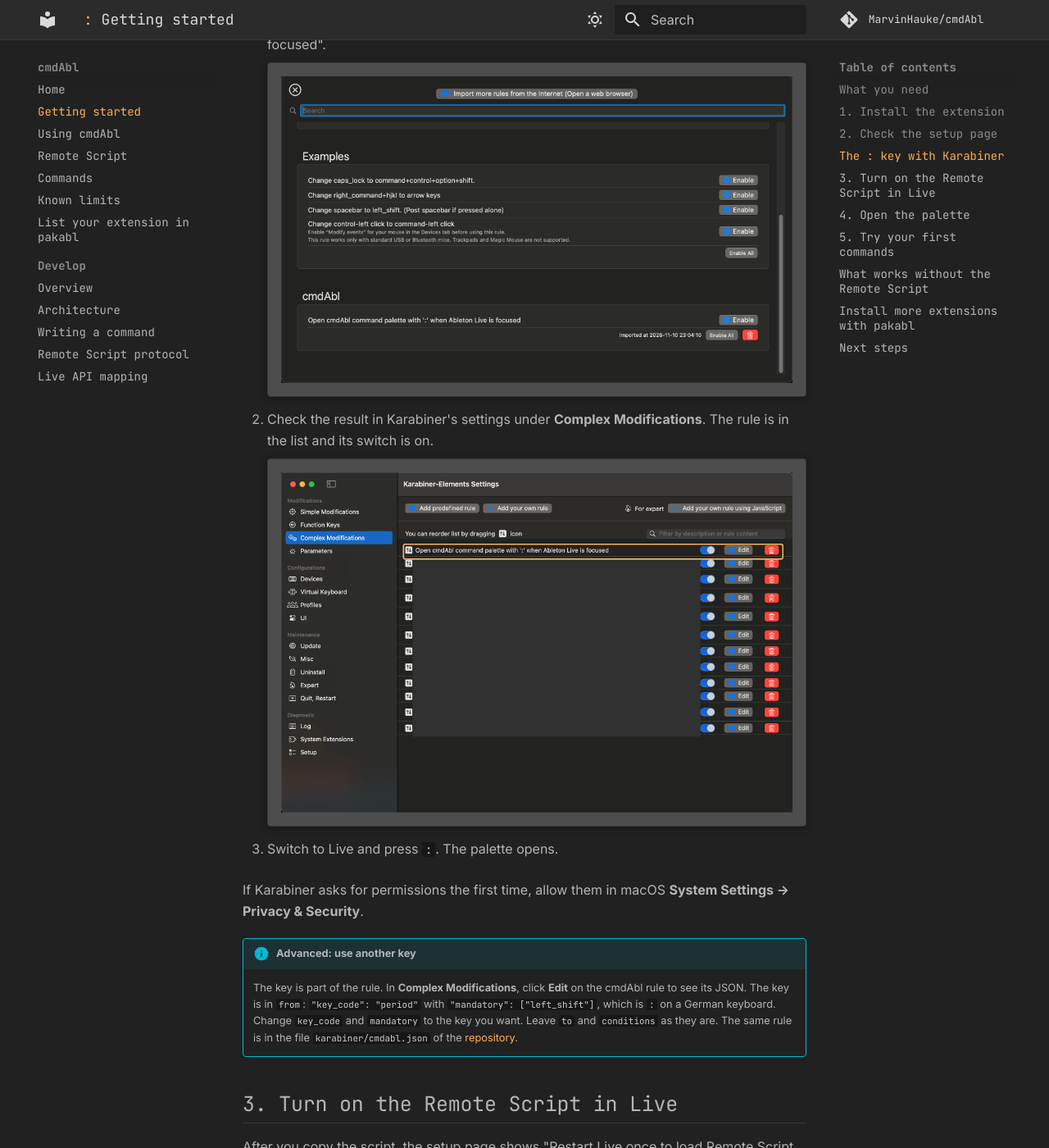
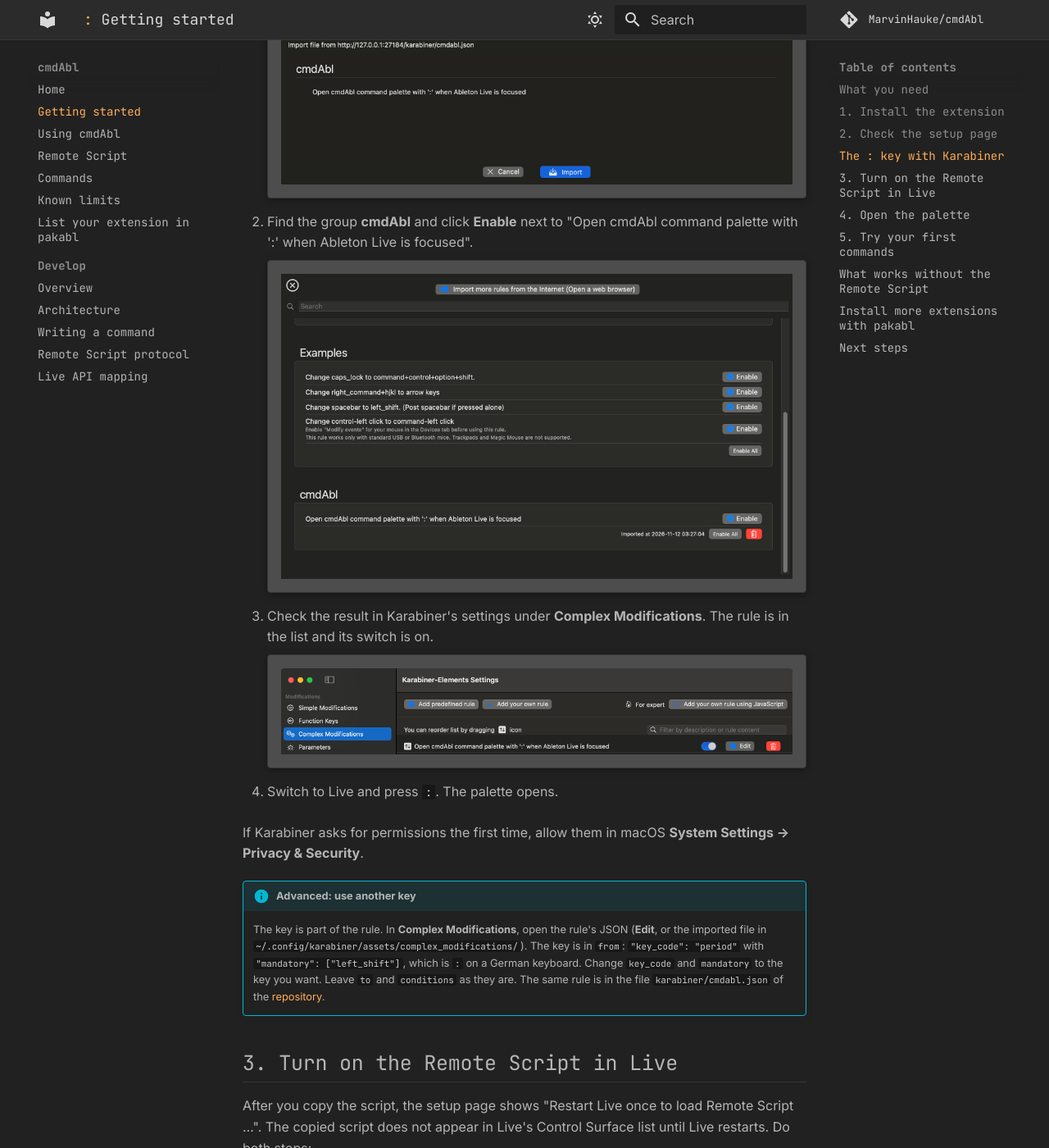
Before and after one commit to MarvinHauke/cmdAbl, an MkDocs documentation site: the page built from docs/getting-started.md, in a window 1280 px wide and 1400 px high, scrolled down 3228 px. Shown: the whole window at 82% size. Built offline with MkDocs 1.6.1 and Material for MkDocs 9.7.7, drawn with Linux system fonts in a browser that asks for light colours; comment, search, counter and statistics services are not loaded.

Commit message:
docs(getting-started): Karabiner steps Add rule, Import, Enable, check; new cropped screenshots; soften Edit hint
Co-Authored-By: Claude Sonnet 5.5 <noreply@anthropic.com>

```diff
--- a/docs/getting-started.md
+++ b/docs/getting-started.md
@@ -76,20 +76,24 @@ Karabiner-Elements turns the `:` key into "open cmdAbl", and only while Live is
 brings the rule with it. You add it once.
 
 1. In the setup page, click **Add rule** in the Keyboard trigger row. Karabiner's import window opens and asks to
-   import the rule. Click **Import**. Then find the group **cmdAbl** and click **Enable** next to "Open cmdAbl command palette with ':' when Ableton Live is focused".
+   import the rule. Click **Import**.
 
-    ![Karabiner-Elements' import window, scrolled to the group cmdAbl, with one rule, Open cmdAbl command palette with ':' when Ableton Live is focused, and its Enable button](assets/images/karabiner-import.png)
+    ![Karabiner-Elements' import window: Import file from http://127.0.0.1:27184/karabiner/cmdabl.json, the group cmdAbl with one rule, Open cmdAbl command palette with ':' when Ableton Live is focused, and the buttons Cancel and Import](assets/images/karabiner-import-dialog.png)
 
-2. Check the result in Karabiner's settings under **Complex Modifications**. The rule is in the list and its switch is on.
+2. Find the group **cmdAbl** and click **Enable** next to "Open cmdAbl command palette with ':' when Ableton Live is focused".
 
-    ![Karabiner-Elements Settings, Complex Modifications: the first rule, Open cmdAbl command palette with ':' when Ableton Live is focused, is outlined and its switch is on; the other rules are covered](assets/images/karabiner-rules.png)
+    ![Karabiner-Elements' window after the import, scrolled to the group cmdAbl, with one rule and its Enable button](assets/images/karabiner-import.png)
 
-3. Switch to Live and press `:`. The palette opens.
+3. Check the result in Karabiner's settings under **Complex Modifications**. The rule is in the list and its switch is on.
+
+    ![Karabiner-Elements Settings, Complex Modifications: the rule Open cmdAbl command palette with ':' when Ableton Live is focused is in the list and its switch is on](assets/images/karabiner-rules.png)
+
+4. Switch to Live and press `:`. The palette opens.
 
 If Karabiner asks for permissions the first time, allow them in macOS **System Settings → Privacy & Security**.
 
 !!! info "Advanced: use another key"
-    The key is part of the rule. In **Complex Modifications**, click **Edit** on the cmdAbl rule to see its JSON.
+    The key is part of the rule. In **Complex Modifications**, open the rule's JSON (**Edit**, or the imported file in `~/.config/karabiner/assets/complex_modifications/`).
     The key is in `from`: `"key_code": "period"` with `"mandatory": ["left_shift"]`, which is `:` on a German
     keyboard. Change `key_code` and `mandatory` to the key you want. Leave `to` and `conditions` as they are.
     The same rule is in the file `karabiner/cmdabl.json` of the
```
Also changed, not shown: docs/assets/images/karabiner-import-dialog.png (added), docs/assets/images/karabiner-import.png, docs/assets/images/karabiner-rules.png.
